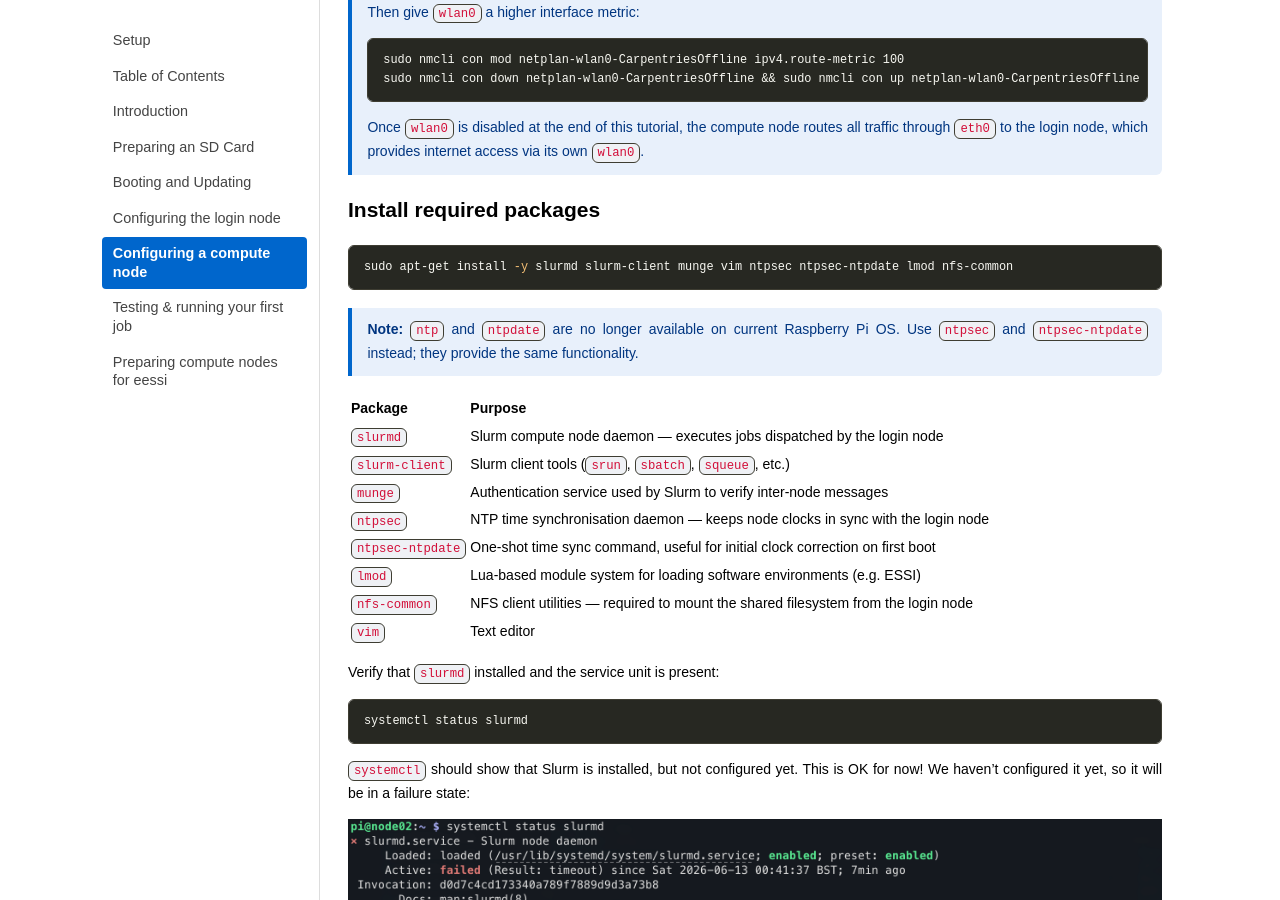
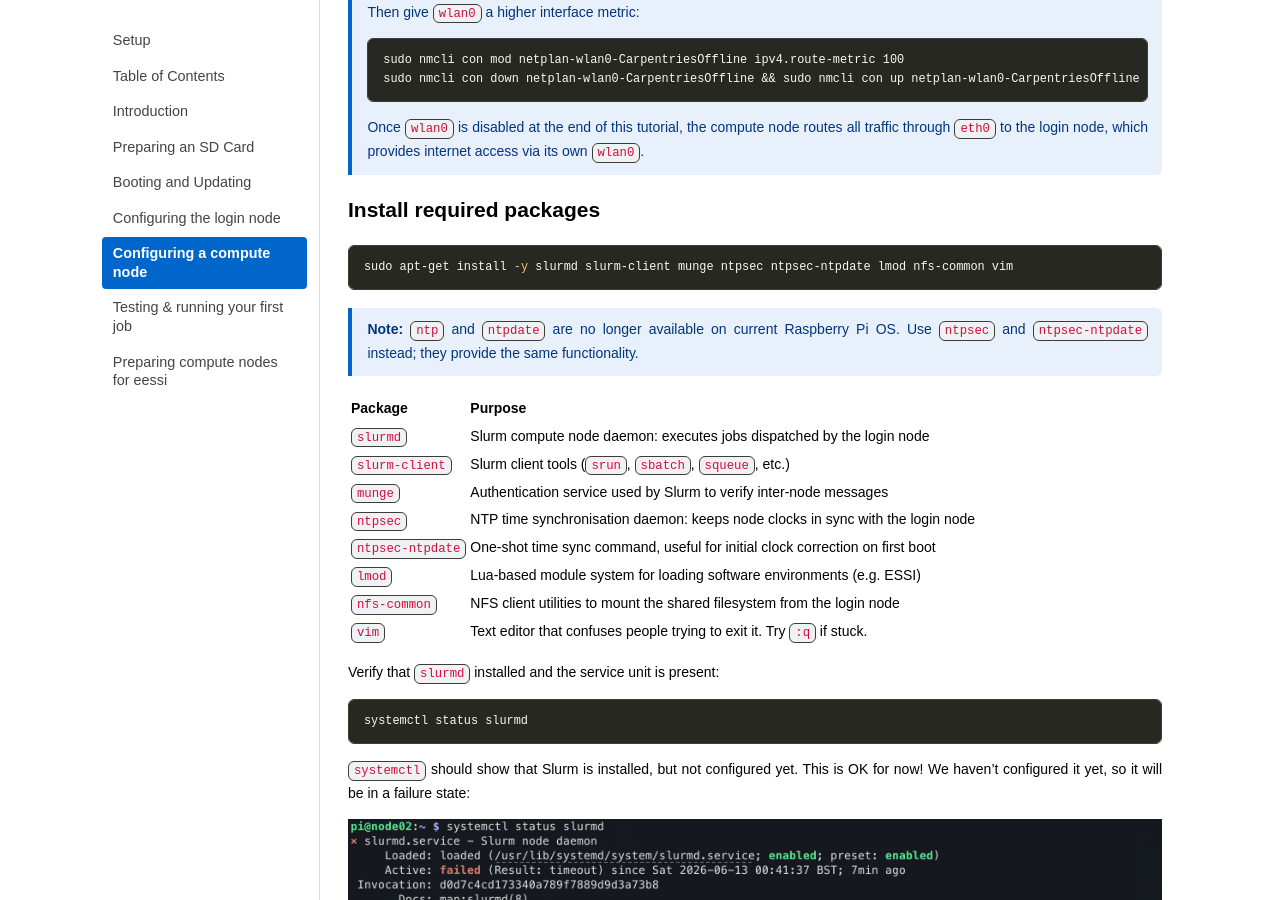
Before and after one commit to carpentriesoffline/Building_a_miniHPC_for_Training, a Jekyll site: the page built from 05-configurationCompute.md, in a window 1280 px wide and 900 px high, scrolled down 1457 px. Built offline with Jekyll 4.4.1, drawn with Linux system fonts in a browser that asks for light colours.

Commit message:
Re-format package table in compute node setup

````diff
--- a/05-configurationCompute.md
+++ b/05-configurationCompute.md
@@ -89,22 +89,22 @@
 ## Install required packages
 
 ```bash
-sudo apt-get install -y slurmd slurm-client munge vim ntpsec ntpsec-ntpdate lmod nfs-common
+sudo apt-get install -y slurmd slurm-client munge ntpsec ntpsec-ntpdate lmod nfs-common vim
 ```
 
 > **Note:** `ntp` and `ntpdate` are no longer available on current Raspberry Pi OS. Use `ntpsec`
 > and `ntpsec-ntpdate` instead; they provide the same functionality.
 
-| Package | Purpose |
-| --- | --- |
-| `slurmd` | Slurm compute node daemon — executes jobs dispatched by the login node |
-| `slurm-client` | Slurm client tools (`srun`, `sbatch`, `squeue`, etc.) |
-| `munge` | Authentication service used by Slurm to verify inter-node messages |
-| `ntpsec` | NTP time synchronisation daemon — keeps node clocks in sync with the login node |
-| `ntpsec-ntpdate` | One-shot time sync command, useful for initial clock correction on first boot |
-| `lmod` | Lua-based module system for loading software environments (e.g. ESSI) |
-| `nfs-common` | NFS client utilities — required to mount the shared filesystem from the login node |
-| `vim` | Text editor |
+| Package          | Purpose                                                                        |
+| ---------------- | ------------------------------------------------------------------------------ |
+| `slurmd`         | Slurm compute node daemon: executes jobs dispatched by the login node          |
+| `slurm-client`   | Slurm client tools (`srun`, `sbatch`, `squeue`, etc.)                          |
+| `munge`          | Authentication service used by Slurm to verify inter-node messages             |
+| `ntpsec`         | NTP time synchronisation daemon: keeps node clocks in sync with the login node |
+| `ntpsec-ntpdate` | One-shot time sync command, useful for initial clock correction on first boot  |
+| `lmod`           | Lua-based module system for loading software environments (e.g. ESSI)          |
+| `nfs-common`     | NFS client utilities to mount the shared filesystem from the login node        |
+| `vim`            | Text editor that confuses people trying to exit it. Try `:q` if stuck.         |
 
 Verify that `slurmd` installed and the service unit is present:
 
````
